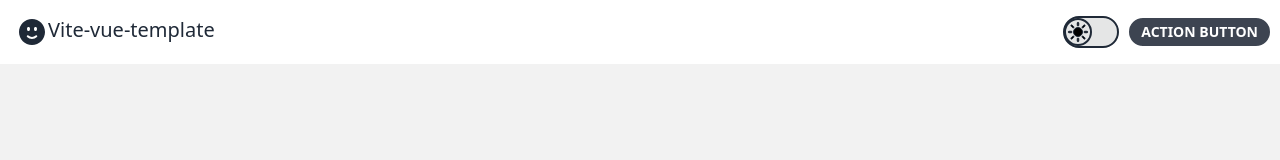
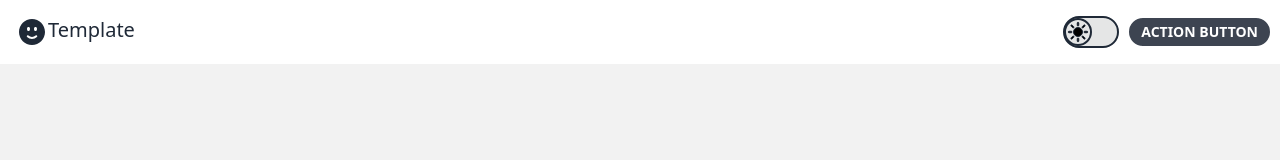
Before and after one commit to eugenfaust/vite-vue-template, a Vue app: page / in a window 1280 px wide. Shown: the top 160 px of the page. Built offline with nearby package versions, Linux system fonts and the light colour scheme.

Commit message:
fix transition

```diff
--- a/src/App.vue
+++ b/src/App.vue
@@ -3,14 +3,12 @@ import NavBar from './components/NavBar.vue';
 
 export default {
   setup() {},
-  data() {
-  },
+  data() {},
   mounted() {
     const locTheme = localStorage.getItem('theme') || 'light';
     this.$store.commit('theme/setTheme', locTheme);
   },
-  methods: {
-  },
+  methods: {},
   computed: {
     theme() {
       return this.$store.state.theme.current;
@@ -25,11 +23,11 @@ export default {
 <template>
   <div :data-theme="theme">
     <NavBar />
-    <Transition>
-      <router-view/>
-    </Transition>
-
-
+    <router-view v-slot="{ Component }">
+      <transition>
+        <component :is="Component" />
+      </transition>
+    </router-view>
   </div>
 </template>
 <style>
@@ -42,5 +40,4 @@ export default {
 .v-leave-to {
   opacity: 0;
 }
-
 </style>
--- a/src/components/NavBar.vue
+++ b/src/components/NavBar.vue
@@ -62,7 +62,7 @@ export default {
     <div class="flex-1">
       <router-link to="/"
         ><a class="flex normal-case text-xl p-2 hover:text-primary duration-200"
-          ><FaceSmileIcon class="w-8 h-8" />Vite-vue-template</a
+          ><FaceSmileIcon class="w-8 h-8" />Template</a
         ></router-link
       >
     </div>
```
